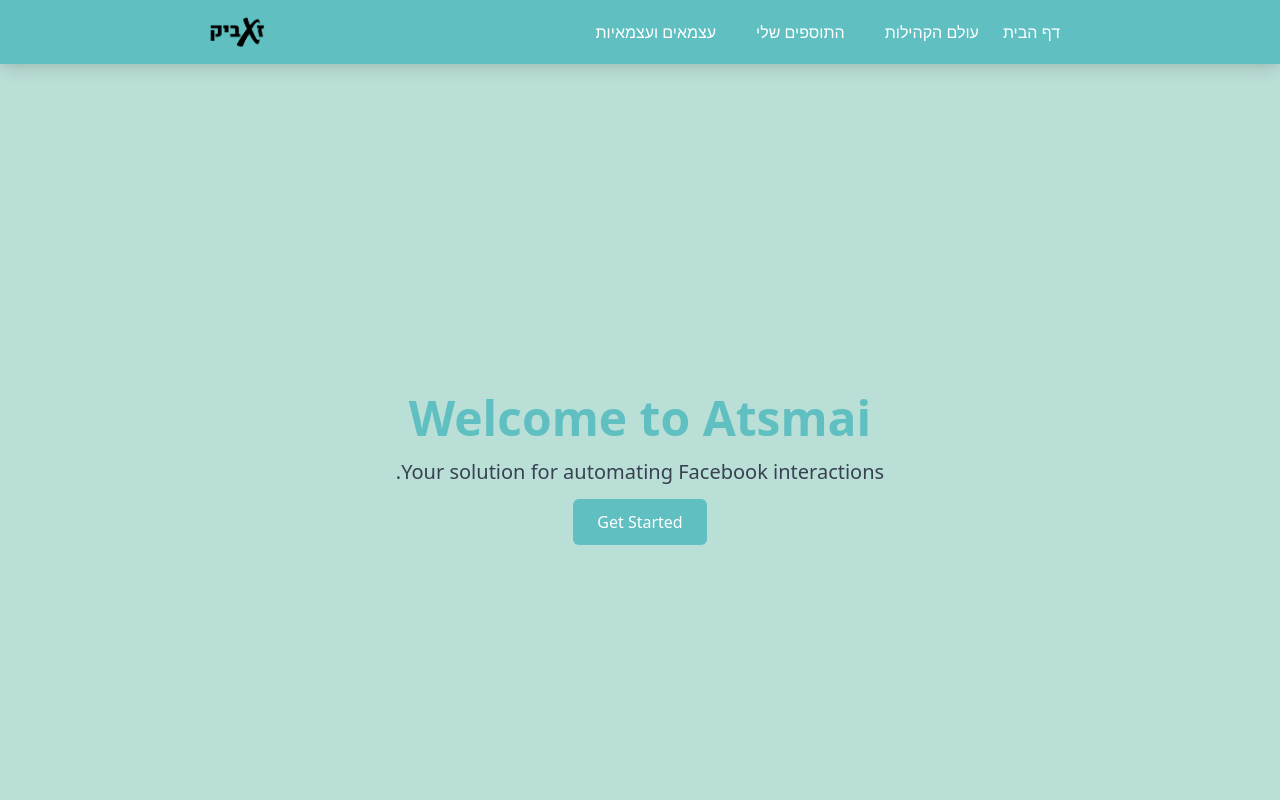
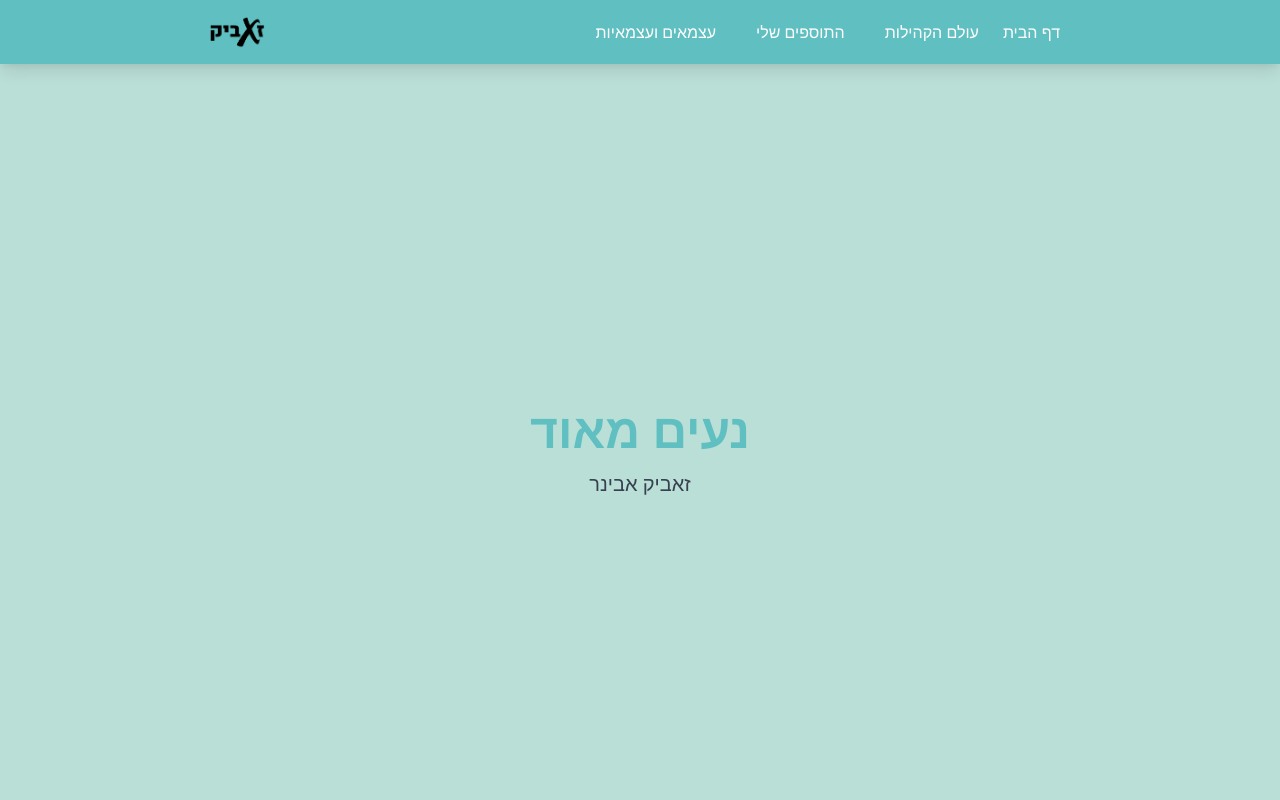
Before and after one commit to Zevik/Atsmai, a Next.js app: page / in a window 1280 px wide. Shown: the top 800 px of the page. Built offline with nearby package versions, Linux system fonts and the light colour scheme.

Commit message:
Update homepage hero section with new texts and remove Get Started button

```diff
--- a/pages/index.js
+++ b/pages/index.js
@@ -7,13 +7,9 @@ export default function Home() {
         {/* Removed existing headings and texts */}
 
         {/* New Hero Section */}
-        <h1 className="text-5xl font-bold text-primary mb-4">Welcome to Atsmai</h1>
-        <p className="text-xl text-gray-700 mb-6">Your solution for automating Facebook interactions.</p>
-        <Link href="/myextensions/replycomments">
-          <a className="px-6 py-3 bg-primary text-white rounded-md hover:bg-primary-dark transition-colors">
-            Get Started
-          </a>
-        </Link>
+        <h1 className="text-5xl font-bold text-primary mb-4">נעים מאוד</h1>
+        <p className="text-xl text-gray-700 mb-6">זאביק אבינר</p>
+        {/* Removed Get Started button */}
       </div>
     </div>
   );
```
